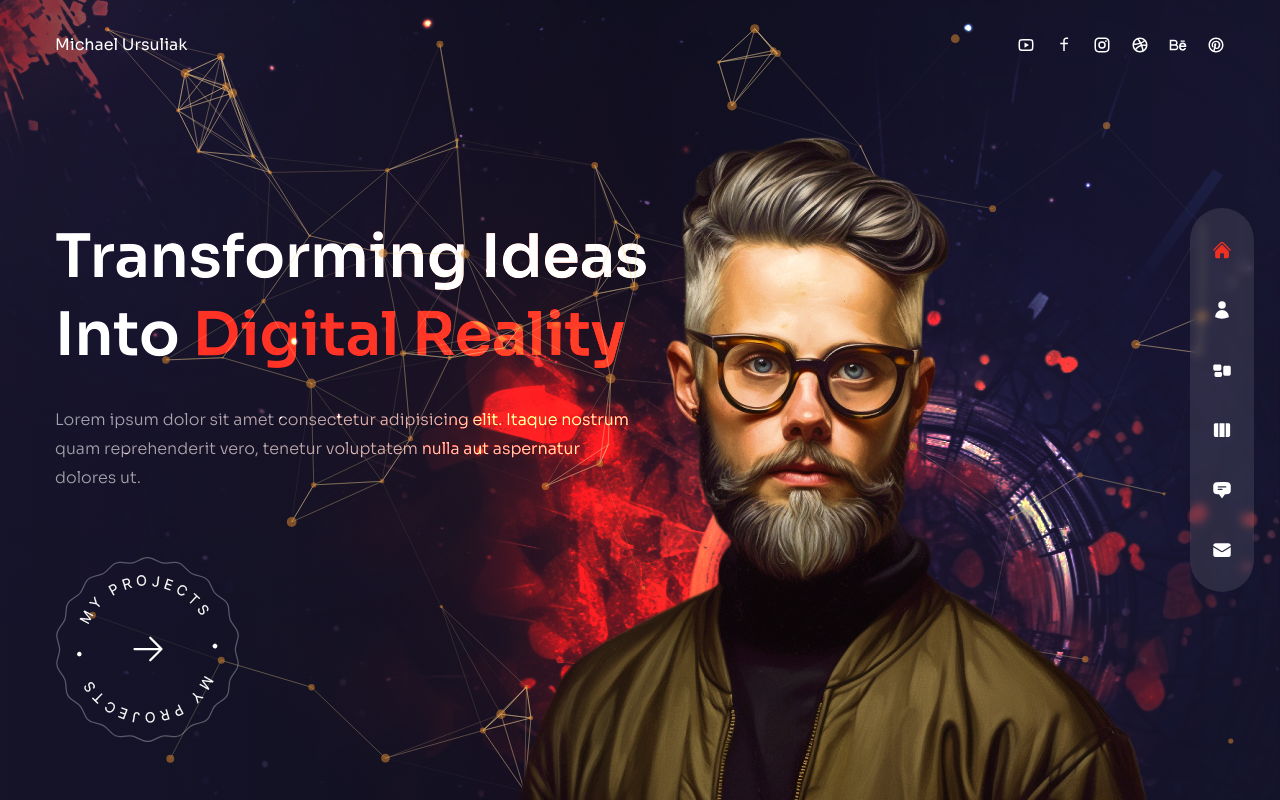
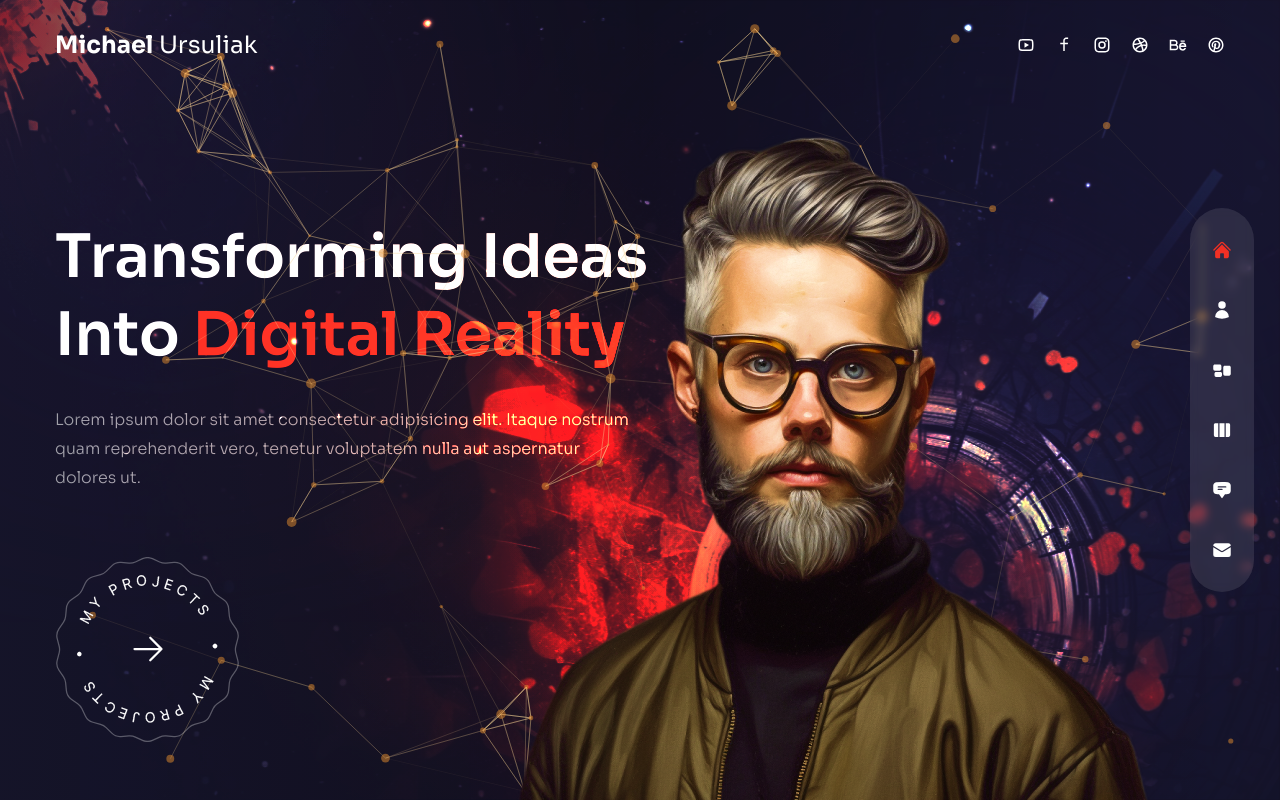
Before and after one commit to LuckierBread/LuckierBread.github.io, a Next.js app: page / in a window 1280 px wide. Built offline with nearby package versions, Linux system fonts and the light colour scheme.

Commit message:
Changed Text Size and Bolded

```diff
--- a/components/Header.js
+++ b/components/Header.js
@@ -21,7 +21,7 @@ const Header = () => {
               alt=''
               priority={true}
             /> */}
-            <a>Michael Ursuliak</a>
+            <a style={{fontSize:'24px'}}><span style={{fontWeight:'bold'}}>Michael</span> Ursuliak</a>
           </Link>
           {/* socials */}
           <Socials />
```
